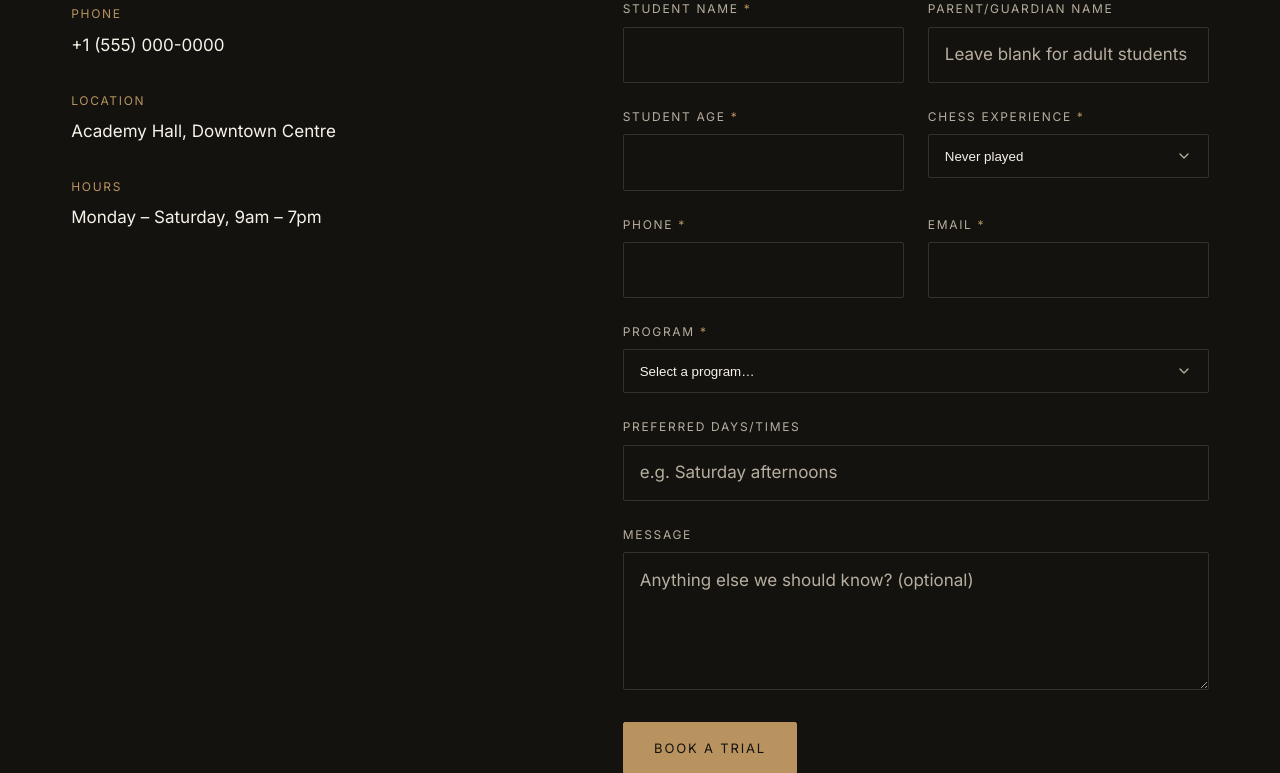
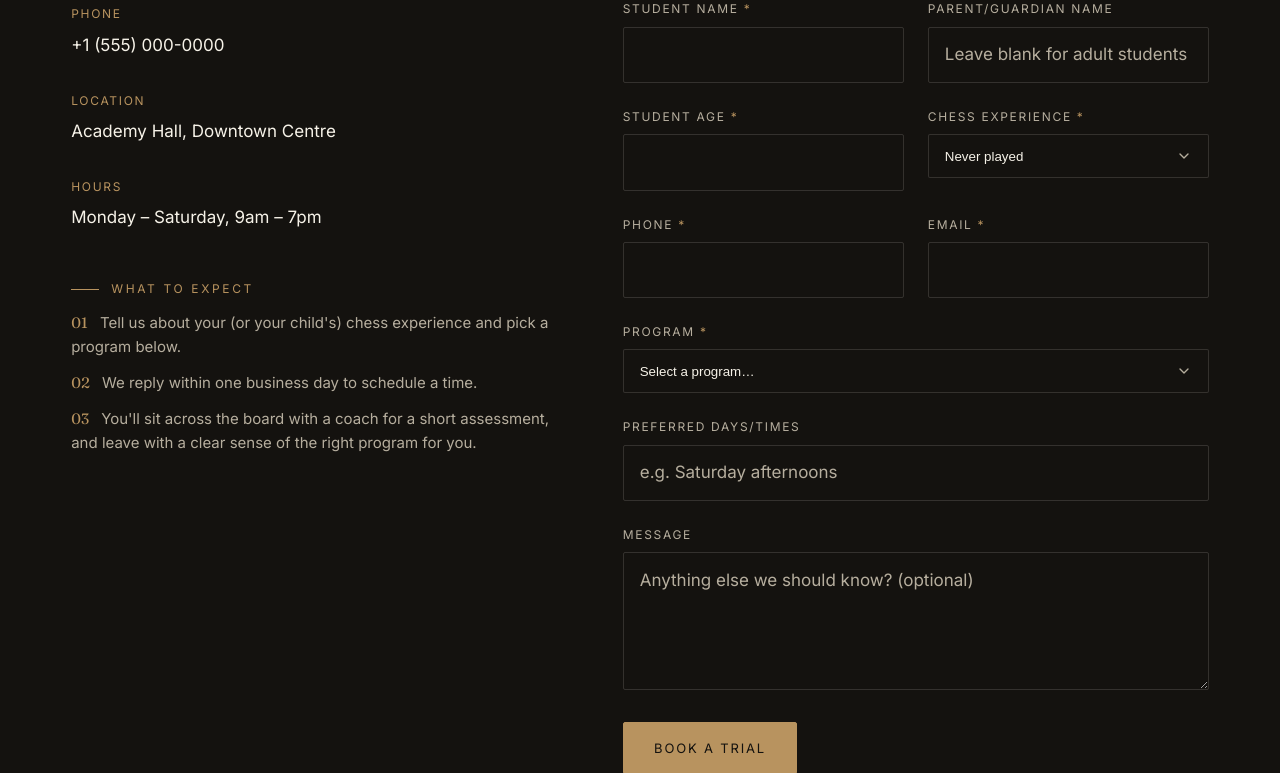
Before and after one commit to mshayansohail-cloud/tal-chess-academy, a Django app: page /contact/ in a window 1280 px wide. Shown: the part 713-1486 px from the top of the page. Run offline with Django 5.2, Linux system fonts and the light colour scheme; data comes from the database, SQL or seed files in the repository.

Commit message:
fix: relabel "View Curriculum" CTA and add trial-process clarity
Two changes from the conversion audit:

- "View Curriculum" implied a syllabus page that doesn't exist — the
  button actually opens the trial-booking form pre-filled for that
  program. Data migration renames it to "Book a Trial" (matching the
  primary CTA phrase used everywhere else on the site) for the four
  programs that had the old label; Private Coaching's "Enquire Now"
  was already accurate and is untouched.
- Adds a "What to expect" section to the contact page answering the
  most common unstated question (what happens after I submit this
  form?) using only facts already established elsewhere on the site
  (reply time, assessment, sit across the board) — no invented
  pricing, duration, or other specifics.

Co-Authored-By: Claude Sonnet 5 <noreply@anthropic.com>

```diff
--- a/static/css/components.css
+++ b/static/css/components.css
@@ -939,6 +939,28 @@
   font-size: var(--fs-md);
 }
 
+.contact-expect {
+  margin-top: var(--space-7);
+}
+
+.contact-expect__list {
+  display: flex;
+  flex-direction: column;
+  gap: var(--space-3);
+}
+
+.contact-expect__list li {
+  font-size: var(--fs-sm);
+  color: var(--text-muted);
+  line-height: var(--lh-normal);
+}
+
+.contact-expect__num {
+  color: var(--color-gold);
+  font-family: var(--font-display);
+  margin-right: var(--space-2);
+}
+
 .form-row {
   margin-bottom: var(--space-5);
 }
--- a/templates/academy/contact.html
+++ b/templates/academy/contact.html
@@ -46,6 +46,15 @@
       <div class="contact-info__item">
         <p class="contact-info__label">Hours</p>
         <p class="contact-info__value">Monday – Saturday, 9am – 7pm</p>
+      </div>
+
+      <div class="contact-expect">
+        <p class="section-label">What to expect</p>
+        <ol class="contact-expect__list">
+          <li><span class="contact-expect__num">01</span> Tell us about your (or your child's) chess experience and pick a program below.</li>
+          <li><span class="contact-expect__num">02</span> We reply within one business day to schedule a time.</li>
+          <li><span class="contact-expect__num">03</span> You'll sit across the board with a coach for a short assessment, and leave with a clear sense of the right program for you.</li>
+        </ol>
       </div>
     </div>
 
```
Also changed, not shown: academy/migrations/0003_rename_view_curriculum_cta.py (added).
